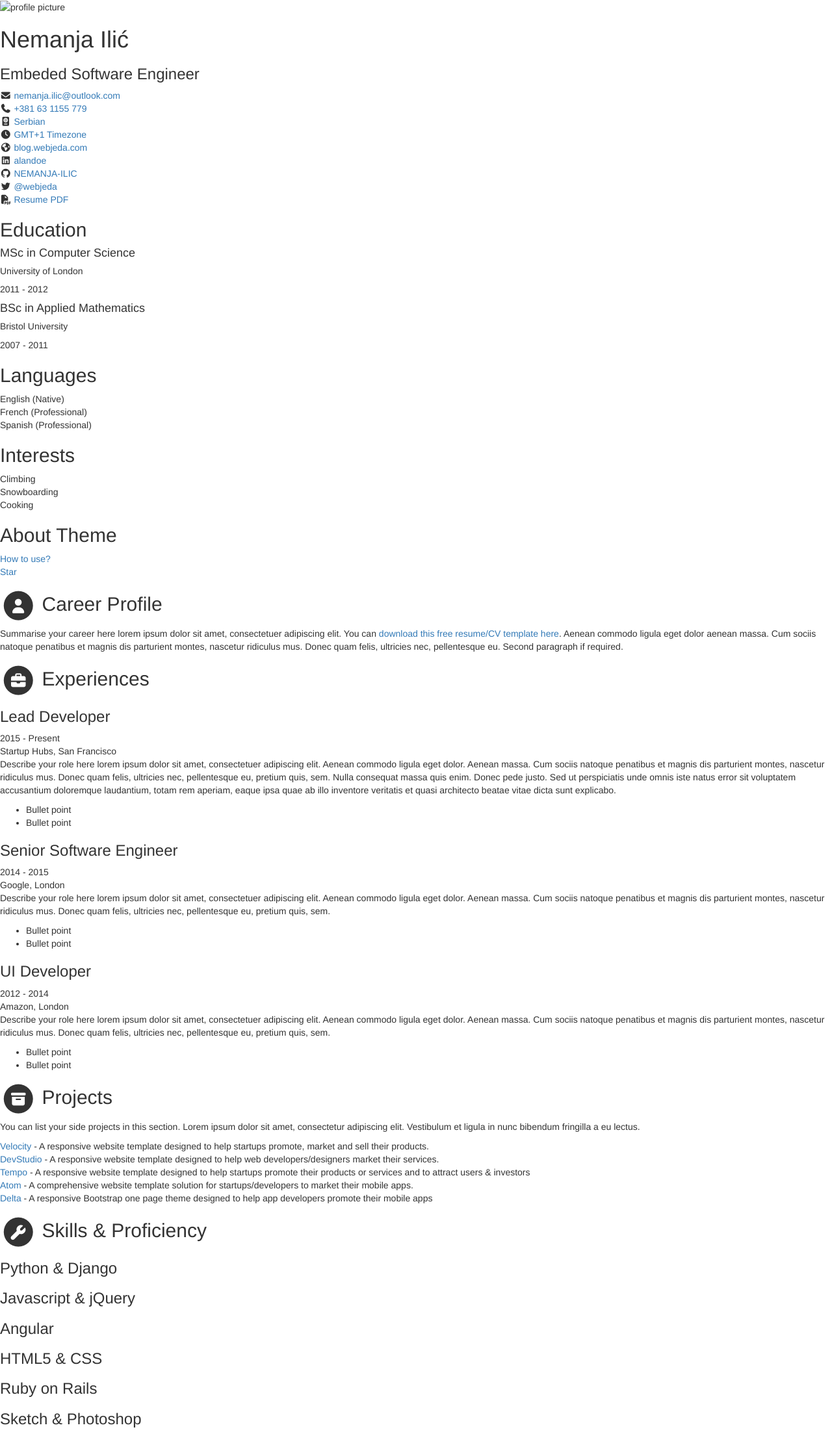
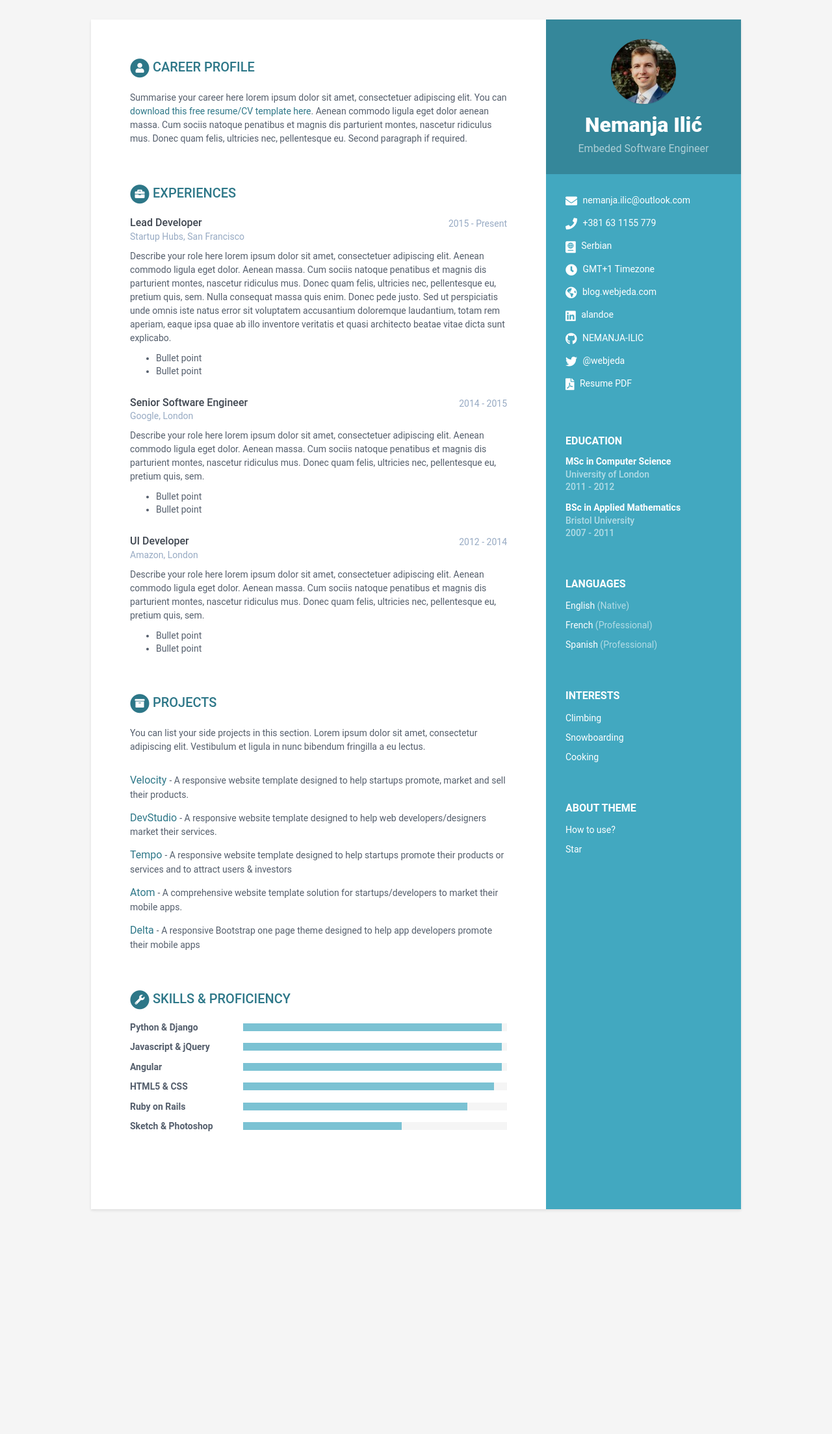
Before and after one commit to NEMANJA-ILIC/CV, a Jekyll site: the page built from index.markdown, in a window 1280 px wide. Shown: the whole page at 65% size. Built offline with Jekyll 4.4.1, drawn with Linux system fonts in a browser that asks for light colours; nearby versions of some CDN libraries; library files that are not in the unit come from our copies; after the commit the page ends 1921 px from its top, so only the background shows below that.

Commit message:
Modify URL

```diff
--- a/_config.yml
+++ b/_config.yml
@@ -27,7 +27,7 @@ description: >- # this means to ignore newlines until "baseurl:"
   Write an awesome description for your new site here. You can edit this
   line in _config.yml. It will appear in your document head meta (for
   Google search results) and in your feed.xml site description.
-baseurl: "CV" # the subpath of your site, e.g. /blog
+baseurl: "/CV" # the subpath of your site, e.g. /blog
 url: "https://nemanja-ilic.github.io" # the base hostname & protocol for your site, e.g. http://example.com
 # twitter_username: jekyllrb
 # github_username:  jekyll
```
